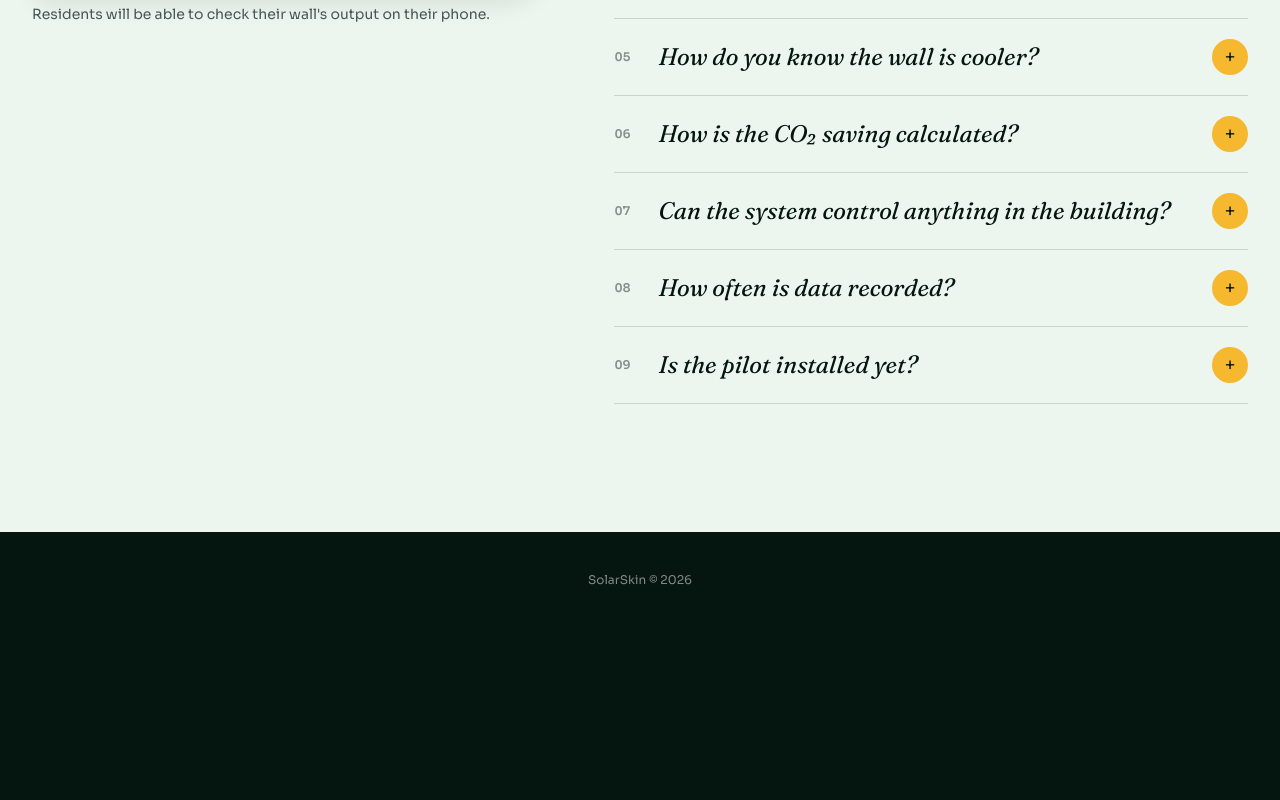
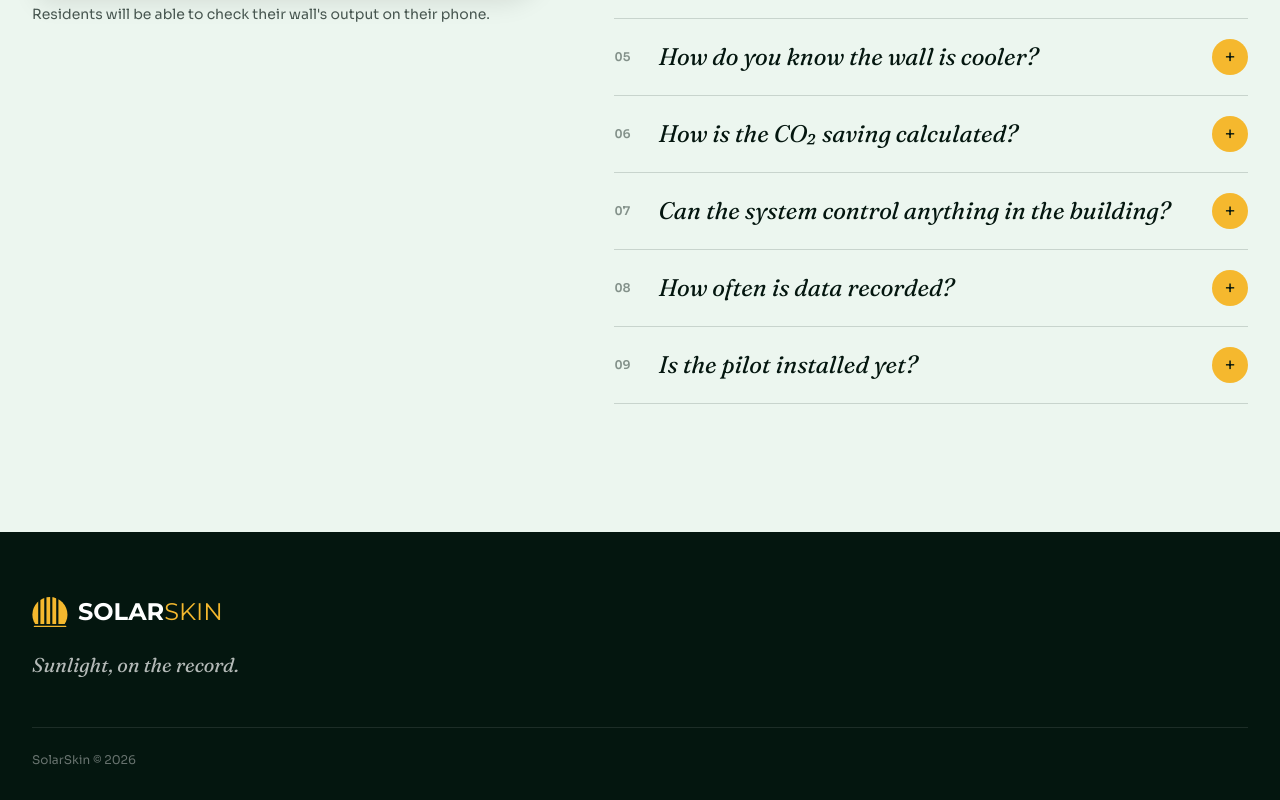
Before and after one commit to sumailasherif/solarskin-dashboard, a React (Vite) app in the folder frontend/: page / in a window 1280 px wide. Shown: the part 9742-10542 px from the top of the page. Before the commit the page ends 10370 px from the top, so only its background shows below. Built offline with nearby package versions, Linux system fonts and the light colour scheme; a web font is replaced by a local one.

Commit message:
refinement  added

```diff
--- a/frontend/src/App.tsx
+++ b/frontend/src/App.tsx
@@ -17,6 +17,7 @@ import { PhotoCredit } from './components/PhotoCredit';
 import { PhotoStrip } from './components/PhotoStrip';
 import { ReadingsSection } from './components/ReadingsSection';
 import { Reveal } from './components/Reveal';
+import { SiteFooter } from './components/SiteFooter';
 import { SiteHeader } from './components/SiteHeader';
 import { SolarPanelBackdrop } from './components/SolarPanelBackdrop';
 import { StorySection } from './components/StorySection';
@@ -213,9 +214,7 @@ export default function App() {
         <FaqSection />
       </main>
 
-      <footer className="bg-forest-950 px-4 py-10 text-center text-xs text-white/50 sm:px-8">
-        <p>{t('footer')}</p>
-      </footer>
+      <SiteFooter />
     </div>
   );
 }
--- /dev/null
+++ b/frontend/src/components/SiteFooter.tsx
@@ -0,0 +1,45 @@
+// The footer: logo, one short line, the contact email, and the copyright.
+// The email comes from content/site.ts; if it's empty, the contact line is hidden.
+import { useTranslation } from 'react-i18next';
+import { CONTACT_EMAIL } from '../content/site';
+import { LogoMark } from './LogoMark';
+
+/** `email` defaults to CONTACT_EMAIL from content/site.ts (passing it in makes the footer easy to test). */
+export function SiteFooter({ email = CONTACT_EMAIL }: { email?: string }) {
+  const { t } = useTranslation();
+
+  return (
+    <footer className="bg-forest-950 px-4 pt-16 pb-8 text-white sm:px-8">
+      <div className="mx-auto flex max-w-7xl flex-col gap-10 md:flex-row md:items-end md:justify-between">
+        {/* Logo + one line */}
+        <div>
+          <a href="#top" className="inline-flex items-center gap-2.5 font-logo text-2xl uppercase">
+            <LogoMark className="h-8 w-9 text-solar" />
+            <span className="leading-none">
+              <span className="font-bold">Solar</span>
+              <span className="font-normal text-solar">Skin</span>
+            </span>
+          </a>
+          <p className="mt-4 font-serif text-xl text-white/70 italic">{t('site.tagline')}</p>
+        </div>
+
+        {/* Contact (only when an email is set) */}
+        {email && (
+          <div className="md:text-right">
+            <p className="text-sm text-white/50">{t('site.contact')}</p>
+            <a
+              href={`mailto:${email}`}
+              className="mt-1 inline-block font-serif text-2xl italic underline decoration-solar/40 underline-offset-8 transition hover:text-solar hover:decoration-solar sm:text-3xl"
+            >
+              {email}
+            </a>
+          </div>
+        )}
+      </div>
+
+      <p className="mx-auto mt-12 max-w-7xl border-t border-white/10 pt-6 text-xs text-white/40">
+        {t('footer')}
+      </p>
+    </footer>
+  );
+}
--- /dev/null
+++ b/frontend/src/content/site.ts
@@ -0,0 +1,8 @@
+// Site-wide settings that are easy to change in one place.
+
+/**
+ * The public contact email shown in the footer (a project/team address, not a personal one).
+ * Leave it empty ('') and the footer simply hides the contact line.
+ * Example: export const CONTACT_EMAIL = 'solarskin.project@gmail.com';
+ */
+export const CONTACT_EMAIL: string = '';
--- a/frontend/src/locales/en.json
+++ b/frontend/src/locales/en.json
@@ -333,5 +333,9 @@
         "unit": "A"
       }
     }
+  },
+  "site": {
+    "tagline": "Sunlight, on the record.",
+    "contact": "Get in touch"
   }
 }
```
Also changed, not shown: 1 other file (tests, documents, lock files or other folders).
